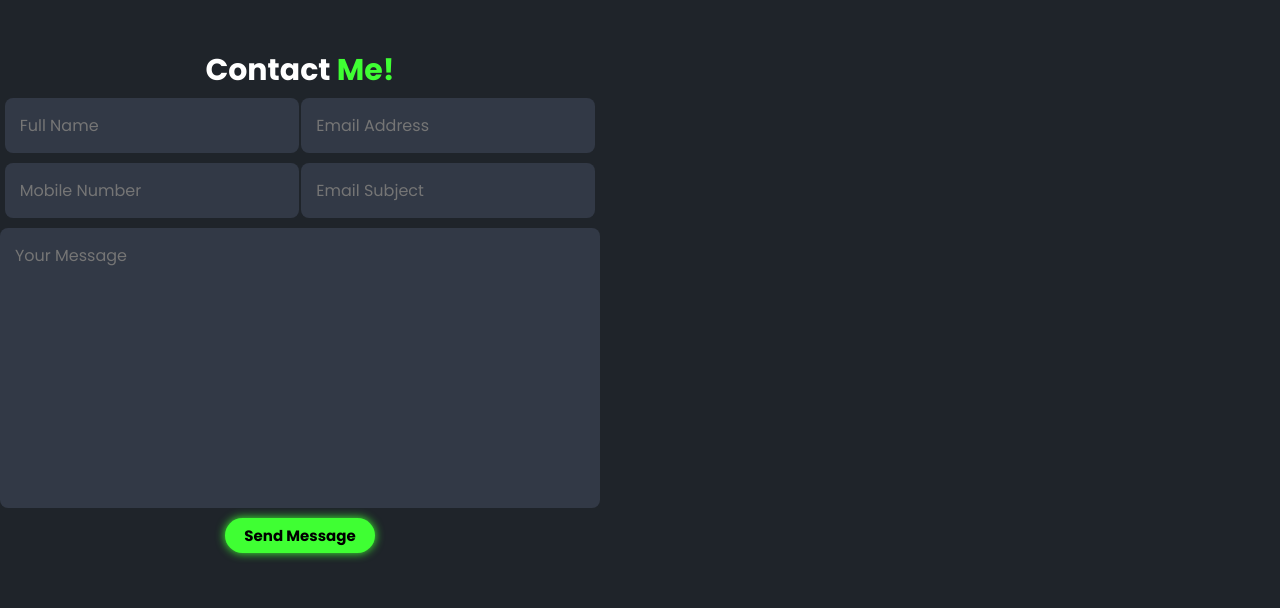
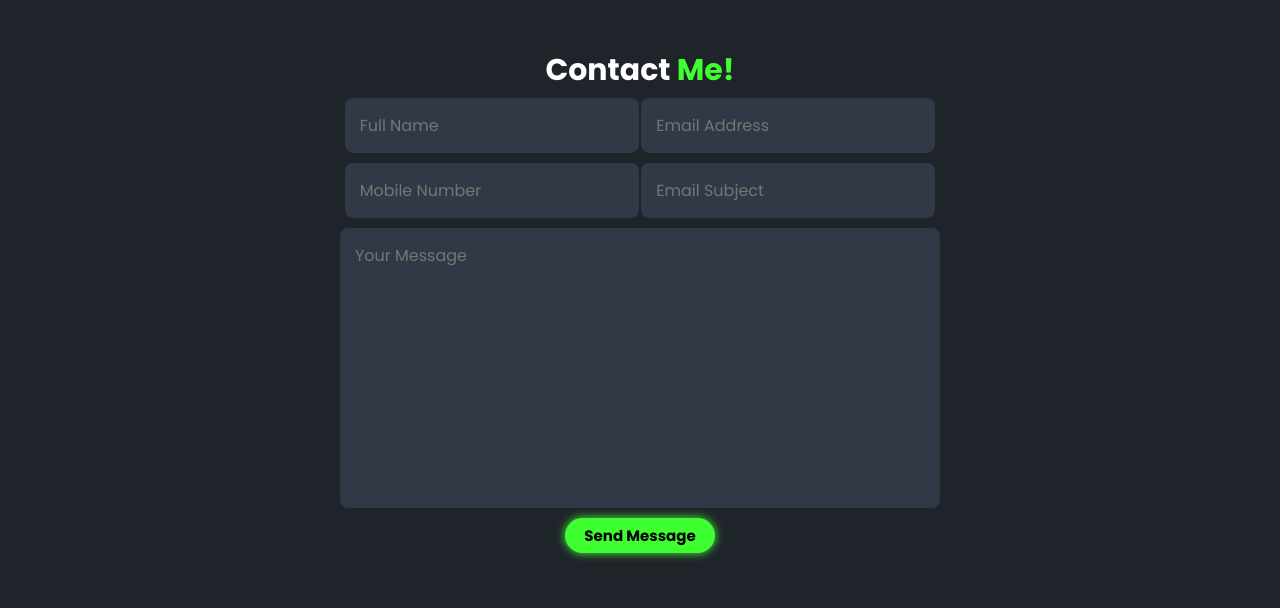
Before and after one commit to viswa-fusion/portfolio.com, a plain HTML site: page index.html in a window 1280 px wide. Shown: the part 3332-3940 px from the top of the page. Drawn offline with nearby package versions, Linux system fonts and the light colour scheme.

Commit message:
Update index.html

```diff
--- a/index.html
+++ b/index.html
@@ -155,9 +155,9 @@
     </section>
 
     <section class="section05" id="contact">
-        <center class="crmForm"><h2>Contact <span>Me!</span></h2>
+        <center><h2>Contact <span>Me!</span></h2>
 
-        <form class="crmForm" action="mailto:viswa2001.5@gmail.com" method="post" enctype="text/plain">
+        <form action="mailto:viswa2001.5@gmail.com" method="post" enctype="text/plain">
             <div class="in-box">
                 <input type="text" placeholder="Full Name" name="name"/>
                 <input type="email" placeholder="Email Address" name="email"/>
```
